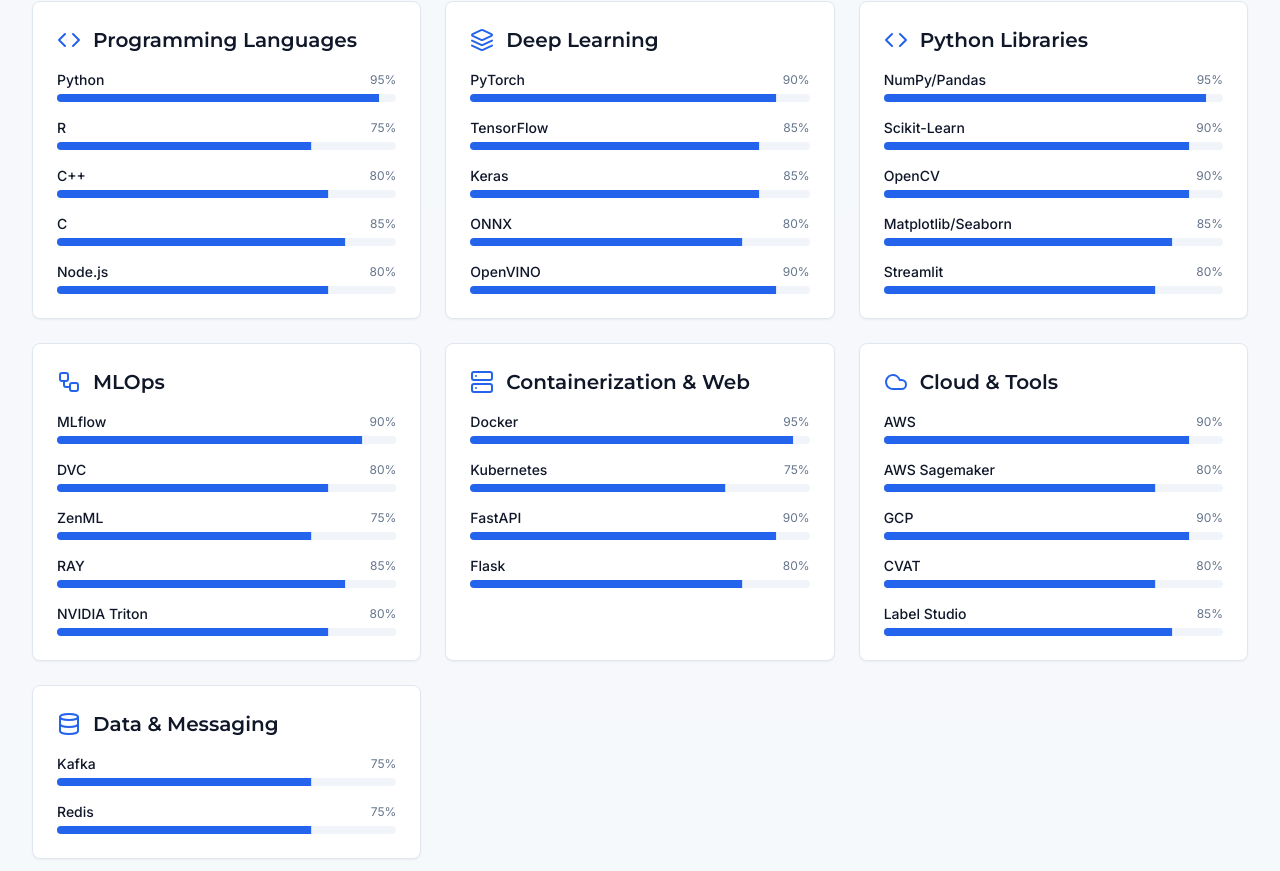
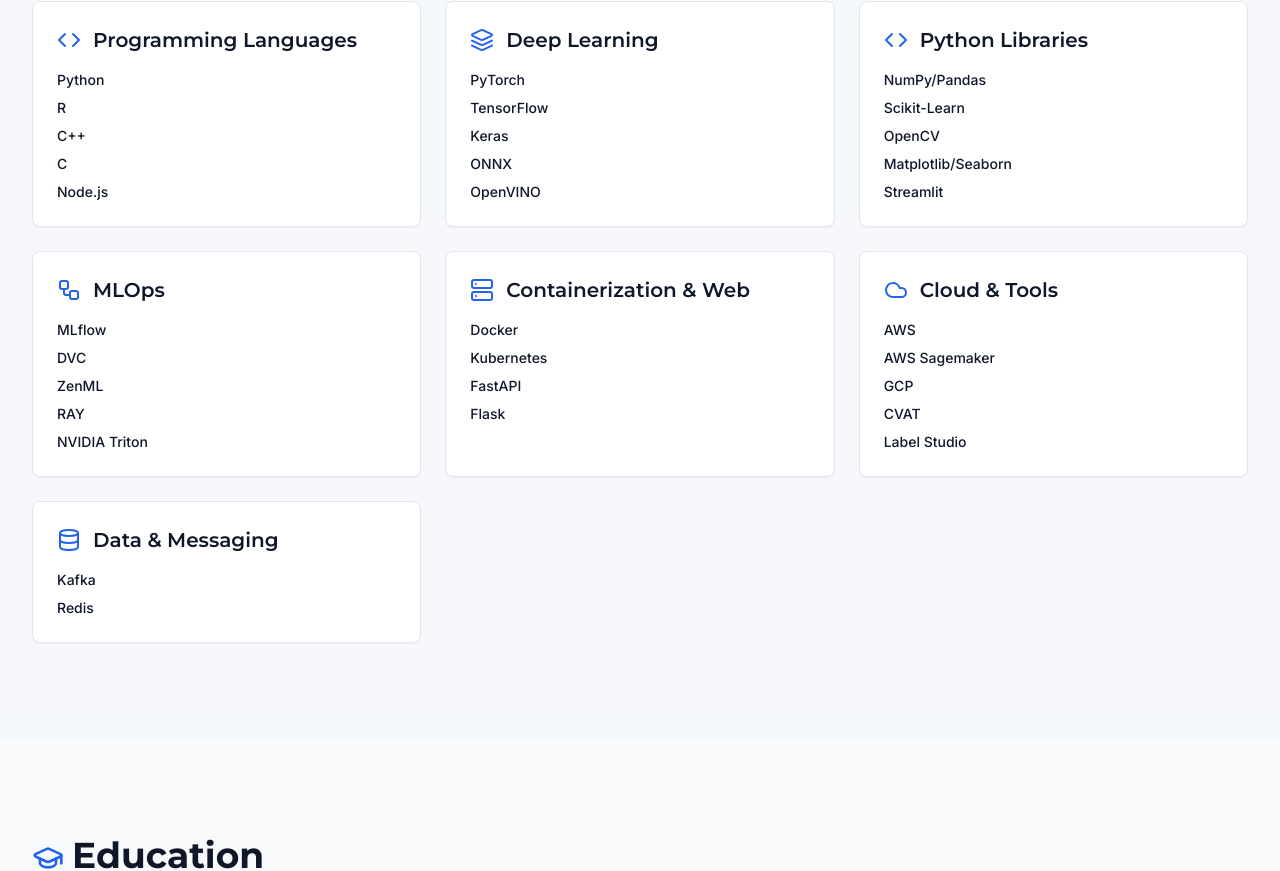
Before and after one commit to akhilagrawal14/portfolio-featured-space, a React (Vite) app: page / in a window 1280 px wide. Shown: the part 2839-3710 px from the top of the page. Built offline with nearby package versions, Linux system fonts and the light colour scheme.

Commit message:
Remove skill progress bars
Remove the progress bars and percentage displays for skills in the Skills component, displaying skills as text instead.

```diff
--- a/src/components/Skills.tsx
+++ b/src/components/Skills.tsx
@@ -1,91 +1,49 @@
 
 import React from 'react';
 import { Card, CardContent } from '@/components/ui/card';
-import { Progress } from '@/components/ui/progress';
 import { Code, Database, PenTool, Layers, BarChart, Server, Cloud, Workflow } from 'lucide-react';
 
 interface SkillCategory {
   name: string;
   icon: React.ReactNode;
-  skills: {
-    name: string;
-    level: number;
-  }[];
+  skills: string[];
 }
 
 const skillCategories: SkillCategory[] = [
   {
     name: "Programming Languages",
     icon: <Code className="text-primary" size={24} />,
-    skills: [
-      { name: "Python", level: 95 },
-      { name: "R", level: 75 },
-      { name: "C++", level: 80 },
-      { name: "C", level: 85 },
-      { name: "Node.js", level: 80 },
-    ]
+    skills: ["Python", "R", "C++", "C", "Node.js"]
   },
   {
     name: "Deep Learning",
     icon: <Layers className="text-primary" size={24} />,
-    skills: [
-      { name: "PyTorch", level: 90 },
-      { name: "TensorFlow", level: 85 },
-      { name: "Keras", level: 85 },
-      { name: "ONNX", level: 80 },
-      { name: "OpenVINO", level: 90 },
-    ]
+    skills: ["PyTorch", "TensorFlow", "Keras", "ONNX", "OpenVINO"]
   },
   {
     name: "Python Libraries",
     icon: <Code className="text-primary" size={24} />,
-    skills: [
-      { name: "NumPy/Pandas", level: 95 },
-      { name: "Scikit-Learn", level: 90 },
-      { name: "OpenCV", level: 90 },
-      { name: "Matplotlib/Seaborn", level: 85 },
-      { name: "Streamlit", level: 80 },
-    ]
+    skills: ["NumPy/Pandas", "Scikit-Learn", "OpenCV", "Matplotlib/Seaborn", "Streamlit"]
   },
   {
     name: "MLOps",
     icon: <Workflow className="text-primary" size={24} />,
-    skills: [
-      { name: "MLflow", level: 90 },
-      { name: "DVC", level: 80 },
-      { name: "ZenML", level: 75 },
-      { name: "RAY", level: 85 },
-      { name: "NVIDIA Triton", level: 80 },
-    ]
+    skills: ["MLflow", "DVC", "ZenML", "RAY", "NVIDIA Triton"]
   },
   {
     name: "Containerization & Web",
     icon: <Server className="text-primary" size={24} />,
-    skills: [
-      { name: "Docker", level: 95 },
-      { name: "Kubernetes", level: 75 },
-      { name: "FastAPI", level: 90 },
-      { name: "Flask", level: 80 },
-    ]
+    skills: ["Docker", "Kubernetes", "FastAPI", "Flask"]
   },
   {
     name: "Cloud & Tools",
     icon: <Cloud className="text-primary" size={24} />,
-    skills: [
-      { name: "AWS", level: 90 },
-      { name: "AWS Sagemaker", level: 80 },
-      { name: "GCP", level: 90 },
-      { name: "CVAT", level: 80 },
-      { name: "Label Studio", level: 85 },
-    ]
+    skills: ["AWS", "AWS Sagemaker", "GCP", "CVAT", "Label Studio"]
   },
   {
     name: "Data & Messaging",
     icon: <Database className="text-primary" size={24} />,
-    skills: [
-      { name: "Kafka", level: 75 },
-      { name: "Redis", level: 75 },
-    ]
+    skills: ["Kafka", "Redis"]
   },
 ];
 
@@ -109,17 +67,13 @@ const Skills = () => {
                     <h3 className="font-heading font-semibold text-xl">{category.name}</h3>
                   </div>
 
-                  <div className="space-y-4">
+                  <ul className="space-y-2">
                     {category.skills.map((skill, idx) => (
-                      <div key={idx}>
-                        <div className="flex justify-between items-center mb-1">
-                          <span className="text-sm font-medium">{skill.name}</span>
-                          <span className="text-xs text-muted-foreground">{skill.level}%</span>
-                        </div>
-                        <Progress value={skill.level} className="h-2" />
-                      </div>
+                      <li key={idx} className="text-sm font-medium">
+                        {skill}
+                      </li>
                     ))}
-                  </div>
+                  </ul>
                 </CardContent>
               </Card>
             </div>
```
